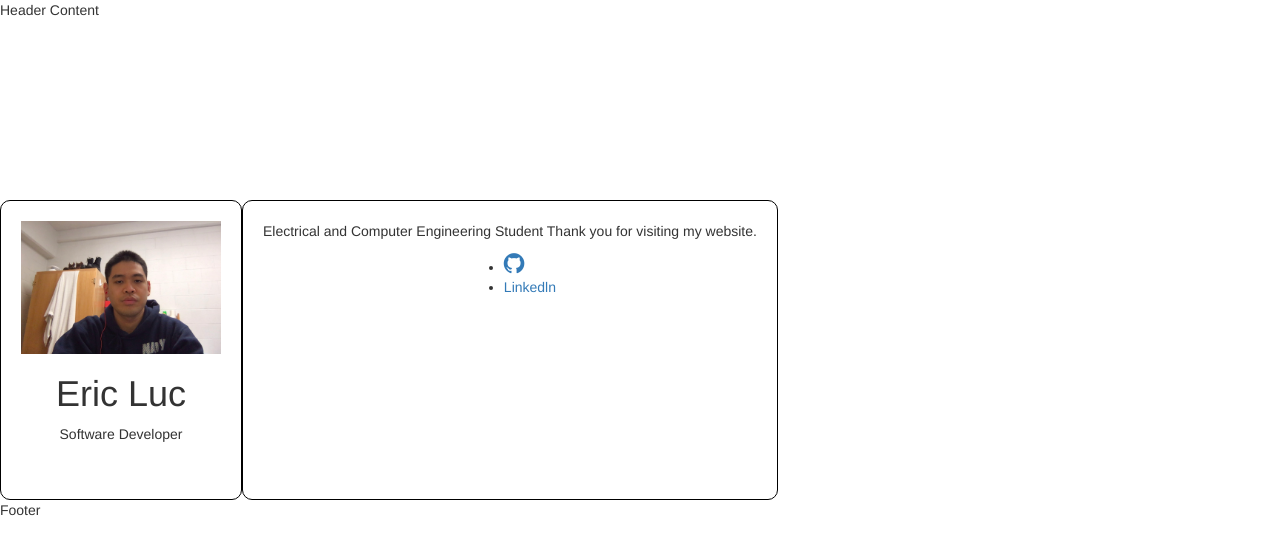
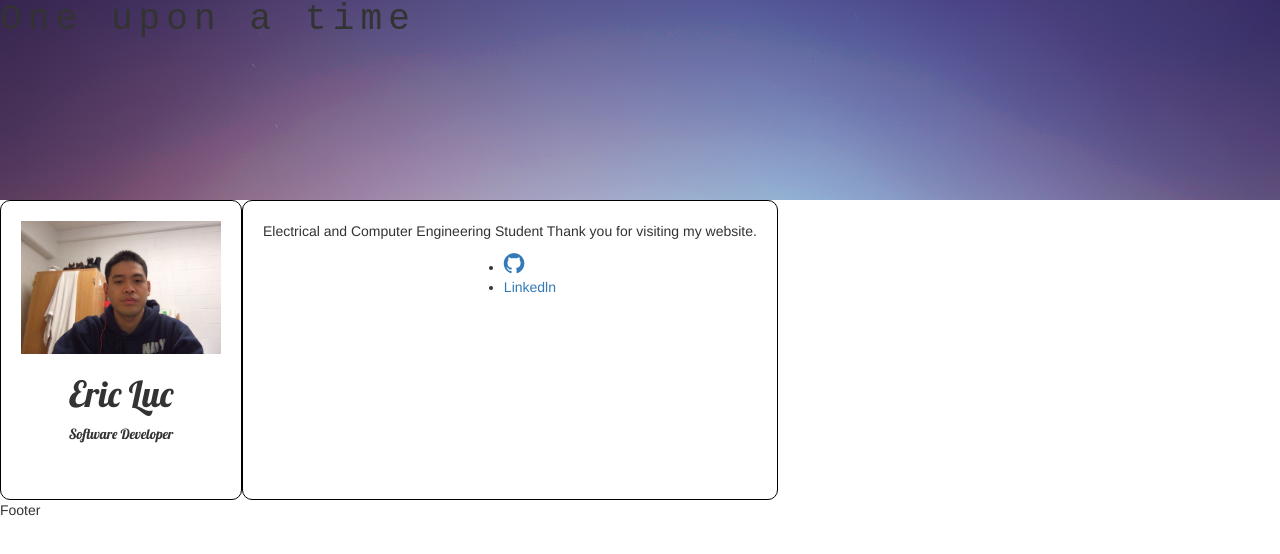
Before and after one commit to luckhoi56/MyBlog, a plain HTML site: page index.html in a window 1280 px wide. Drawn offline with nearby package versions, Linux system fonts and the light colour scheme.

Commit message:
Subject Add the typewriter effect to the code

```diff
--- a/index.html
+++ b/index.html
@@ -8,13 +8,13 @@
     <link rel="stylesheet" type="text/css" href="style.css" />
     <link rel="stylesheet" href="https://maxcdn.bootstrapcdn.com/bootstrap/3.3.7/css/bootstrap.min.css">
     <link rel="stylesheet" href="https://cdnjs.cloudflare.com/ajax/libs/font-awesome/4.7.0/css/font-awesome.min.css">
-
+    <link rel="stylesheet" href="https://fonts.googleapis.com/css?family=Lobster">
 </head>
 
 <body>
     <div class="wrapper">
-        <div class="header">
-            Header Content
+        <div class="header typewriter">
+            <h1>One upon a time</h1>
         </div>
 
         <div class="body">
--- a/style.css
+++ b/style.css
@@ -5,6 +5,7 @@
 }
 .header{
     grid-column: span 12;
+    background-image: url("img/background.jpg");
 }
 .body{
     display:flex;
@@ -14,6 +15,17 @@
     grid-column: span 12;
 }
 .left{
+    grid-column: span 8;
+    display: flex;
+    font-family: "Lobster",serif;
+    flex-flow:column;
+    align-items: center;
+    border: 1px solid black;
+    border-radius: 1rem;
+    padding: 2rem;
+}
+.right{
+    grid-column: span 4;
     display: flex;
     flex-flow:column;
     align-items: center;
@@ -21,11 +33,27 @@
     border-radius: 1rem;
     padding: 2rem;
 }
-.right{
-    display: flex;
-    flex-flow:column;
-    align-items: center;
-    border: 1px solid black;
-    border-radius: 1rem;
-    padding: 2rem;
-}
+
+
+/*typewriter effect */
+.typewriter h1 {
+    font-family: monospace; /* Web-safe typewriter-like font */
+    overflow: hidden; /* Ensures the content is not revealed until the animation */
+    border-right: .17em solid pink; /* The typewriter cursor */
+    white-space: nowrap; /* Keeps the content on a single line */
+    margin: 0 auto; /* Gives that scrolling effect as the typing happens */
+    letter-spacing: .17em; /* Adjust as needed */
+    animation:
+    typing 3.5s steps(30, end),
+    blinking-cursor .5s step-end infinite;
+    }
+    /* The typing effect */
+    @keyframes typing {
+    from { width: 0 }
+    to { width: 100% }
+    }
+    /* The typewriter cursor effect */
+    @keyframes blinking-cursor {
+    from, to { border-color: transparent }
+    50% { border-color: pink; }
+    }
```
Also changed, not shown: img/background.jpg (added), 1 other file.
